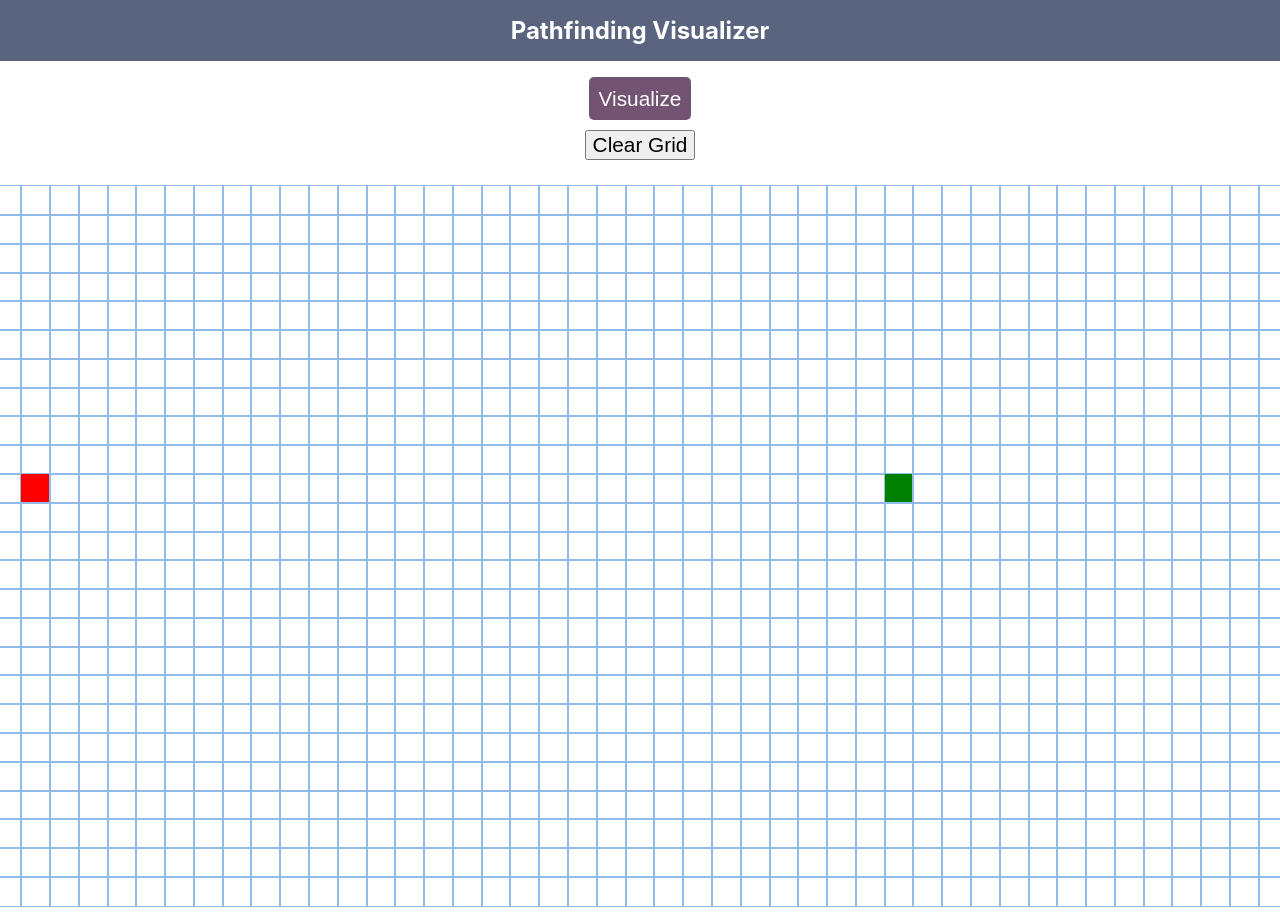
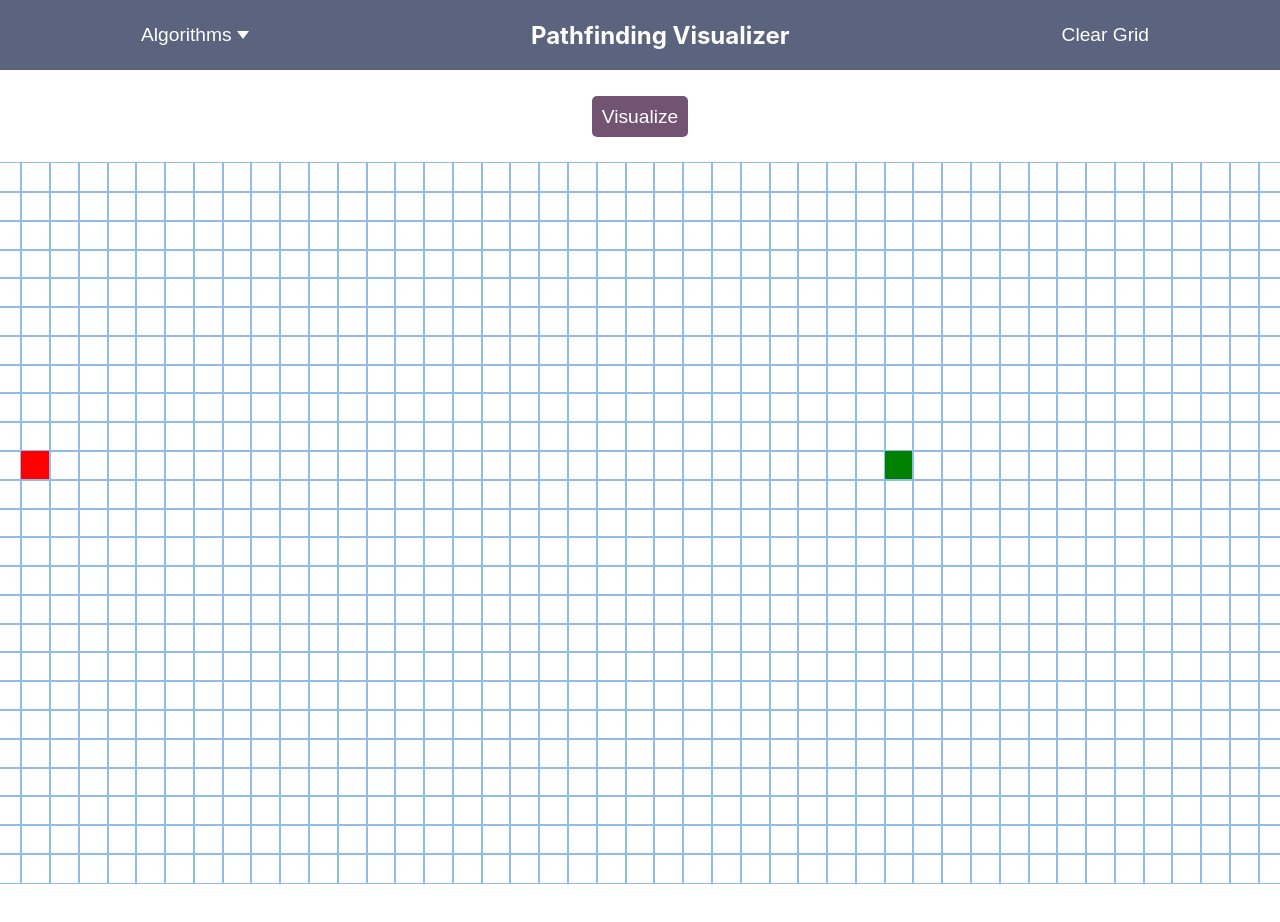
Before and after one commit to Skora01/pathfinding-visualizer, a React (Create React App) app: page / in a window 1280 px wide. Shown: the top 922 px of the page. After the commit the page ends 899 px from the top, so only its background shows below. Built offline with nearby package versions, Linux system fonts and the light colour scheme.

Commit message:
Cleaning up a little bit

```diff
--- a/src/App.js
+++ b/src/App.js
@@ -4,9 +4,6 @@ import Main from "./components/Main"
 function App() {
     return (
         <div className="container">
-            <nav className="nav--flex">
-                <h1 className="nav__title">Pathfinding Visualizer</h1>
-            </nav>
             <Main />
         </div>
     )
--- a/src/algorithms/astar.js
+++ b/src/algorithms/astar.js
@@ -54,7 +54,7 @@ export function astar(grid, startNode, endNode, maxRows, maxCols) {
     return visitingOrder
 }
 
-export function getTheShortestPath(endNode) {
+export function getTheShortestPathA(endNode) {
     const shortestPathOrder = []
     let currNode = endNode
     while(currNode.parent !== null) {
--- a/src/algorithms/dijkstra.js
+++ b/src/algorithms/dijkstra.js
@@ -46,7 +46,7 @@ export function dijkstra(grid, startNode, endNode, maxRows, maxCols) {
     return visitingOrder
 }
 
-export function getTheShortestPath(endNode) {
+export function getTheShortestPathD(endNode) {
     const shortestPathOrder = []
     let currNode = endNode
     while(currNode.parent !== null) {
--- a/src/components/Main.js
+++ b/src/components/Main.js
@@ -1,6 +1,7 @@
 import React,{ useState } from "react";
 import Node from "./Node";
-import { astar, getTheShortestPath } from "../algorithms/astar";
+import { astar, getTheShortestPathA } from "../algorithms/astar";
+import { dijkstra, getTheShortestPathD } from "../algorithms/dijkstra"
 
 const START_NODE_ROW = 10;
 const START_NODE_COL = 10;
@@ -14,6 +15,7 @@ function Main() {
 
     const [grid, setGrid] = useState(initializeGrid)
     const [mouseDown, setMouseDown] = useState(false)
+    const [algorithm, setAlgorithm] = useState("")
 
     function createNode(row, col) {
         return {
@@ -47,15 +49,7 @@ function Main() {
         const len = shortestPath.length
         for(let i = 0; i < len; i++) {
             setTimeout(() => {
-                 const currNode = shortestPath[i]
-                // let newGrid = grid.slice()
-                // const newNode = {
-                //     ...currNode,
-                //     isShortestPath : true
-                // }
-
-                // newGrid[currNode.row][currNode.col] = newNode
-                // setGrid(newGrid)
+                const currNode = shortestPath[i]
                 setGrid(prevGrid => {
                     return prevGrid.map(item => {
                         return item.map(prevNode => {
@@ -80,15 +74,7 @@ function Main() {
               return
             }
             setTimeout(() => {
-                 const currNode = visitingOrder[i]
-                // let newGrid = grid.slice()
-                // const newNode = {
-                //     ...currNode,
-                //     isVisited : true
-                // }
-
-                // newGrid[currNode.row][currNode.col] = newNode
-                //setGrid(newGrid)
+                const currNode = visitingOrder[i]
                 setGrid(prevGrid => {
                     return prevGrid.map(item => {
                         return item.map(prevNode => {
@@ -106,8 +92,23 @@ function Main() {
     function visualize() {
         const startNode = grid[START_NODE_ROW][START_NODE_COL]
         const endNode = grid[END_NODE_ROW][END_NODE_COL]
-        const visitingOrder = astar(grid, startNode, endNode, MAX_ROWS, MAX_COLS)
-        const shortestPath = getTheShortestPath(endNode)
+        let visitingOrder = []
+        let shortestPath = []
+        switch(algorithm) {
+            case "dijkstra's": {
+                visitingOrder = dijkstra(grid, startNode, endNode, MAX_ROWS, MAX_COLS)
+                shortestPath = getTheShortestPathD(endNode)
+                break
+            }
+            case "A*": {
+                visitingOrder = astar(grid, startNode, endNode, MAX_ROWS, MAX_COLS)
+                shortestPath = getTheShortestPathA(endNode)
+                break
+            }
+            default:
+                visitingOrder = []
+                shortestPath = []
+        }
         animate(visitingOrder, shortestPath)
     }
 
@@ -127,10 +128,6 @@ function Main() {
         setMouseDown(false)
     }
 
-    /*drag & drop handlers*/
-    // function handleDragStart() {
-
-    // }
    function updateGridWithWalls(row, col) {
         setGrid(prevGrid => {
             return prevGrid.map(item => {
@@ -149,12 +146,23 @@ function Main() {
 
     return (
         <main>
+            <nav className="nav--flex">
+                <div className="dropdown">
+                    <button className="dropdown__btn">Algorithms <span className="dropdown__arrow"></span></button>
+                    <div className="dropdown__content">
+                        <button onClick={() => setAlgorithm("Dijkstra's")}>Dijkstra's</button>
+                        <button onClick={() => setAlgorithm("A*")}>A* Search</button>
+                        <button>Link 3</button>
+                    </div>
+                </div>
+                <h1 className="nav__title">Pathfinding Visualizer</h1>
+                <button className="clearGrid__btn" onClick={clearGrid}>Clear Grid</button>
+            </nav>
             <button
-                className="main__btn"
+                className="visualize__btn"
                 onClick={visualize}>
-                    Visualize
+                    Visualize {algorithm}
             </button>
-            <button onClick={clearGrid}>Clear Grid</button>
             <div className="grid">
                 {
                     grid.map((row,rowIndex) => {
--- a/src/style.css
+++ b/src/style.css
@@ -1,5 +1,7 @@
 :root {
   --clr-neutral: #ffff;
+  --clr-primary: rgb(91, 100, 126);
+  --clr-hover: rgb(53, 219, 128);
   --ff-primary: "Inter", sans-serif;
 }
 
@@ -24,20 +26,29 @@ body {
 }
 
 button {
-  font-size: 1.3em;
+  font-size: 1.2em;
   font-weight: 500;
+  border: none;
+  color: var(--clr-neutral);
+  background-color: var(--clr-primary);
+  cursor: pointer;
 }
 
 /*Layout*/
 
 nav {
+  width: 100%;
   display: flex;
   align-items: center;
   justify-content: space-around;
-  padding: 1rem;
+  padding: 0.5rem;
   gap: 2rem;
-  background-color: rgb(91, 100, 126);/*rgb(85, 85, 149)*/
+  background-color: var(--clr-primary);
   color: var(--clr-neutral);
+}
+
+nav button:hover {
+  color: var(--clr-hover);
 }
 
 main {
@@ -47,17 +58,54 @@ main {
   gap: 10px;
 }
 
-.main__btn {
-  color: var(--clr-neutral);
+.dropdown {
+  background-color: var(--clr-primary);
+}
+
+.dropdown__btn {
+  padding: 1rem 1rem;
+  background-color: var(--clr-primary);
+  cursor: default;
+}
+
+.dropdown__arrow {
+  display: inline-block;
+  border-top: 8px solid;
+  border-right: 6px solid transparent;
+  border-left: 6px solid transparent;
+  margin-bottom: 2px;
+}
+
+.dropdown__content {
+  display: none;
+  position: absolute;
+  background-color: var(--clr-primary);
+  min-width: 160px;
+  z-index: 1;
+  box-shadow: 0px 8px 16px 0px rgba(0, 0, 0, 0.2);
+}
+
+.dropdown__content button {
+  padding: 1rem 1rem;
+  background-color: var(--clr-primary);
+  display: block;
+  width: 100%;
+  text-align: left;
+  font-size: 1em;
+}
+
+.dropdown:hover .dropdown__content {
+  display: block;
+}
+
+.visualize__btn {
   background-color: rgb(114, 83, 114);
-  border: none;
   border-radius: 5px;
   padding: 0.6rem;
   margin-top: 1rem;
-  cursor: pointer;
 }
 
-.main__btn:hover {
+.visualize__btn:hover {
   background-color: rgb(92, 64, 92);
 }
 
@@ -76,11 +124,6 @@ main {
   outline: 1px solid rgb(145, 188, 233);
   padding: 0.9rem;
 }
-
-
-/* .node:hover {
-  background-color: grey;
-} */
 
 /*Utilities*/
 
@@ -119,7 +162,6 @@ main {
     transform: scale(1);
     background-color: rgba(107, 170, 237, 0.75);
   }
-
 }
 
 .node--shortestPath {
@@ -140,7 +182,7 @@ main {
 
   75% {
     transform: scale(1.2);
-    background-color: rgb(171, 218, 110)
+    background-color: rgb(171, 218, 110);
   }
 
   100% {
@@ -151,7 +193,7 @@ main {
 
 .node--wall {
   /* background-color: grey; */
-  animation: putWall 0.2s ease-out alternate forwards
+  animation: putWall 0.2s ease-out alternate forwards;
 }
 
 @keyframes putWall {
```
